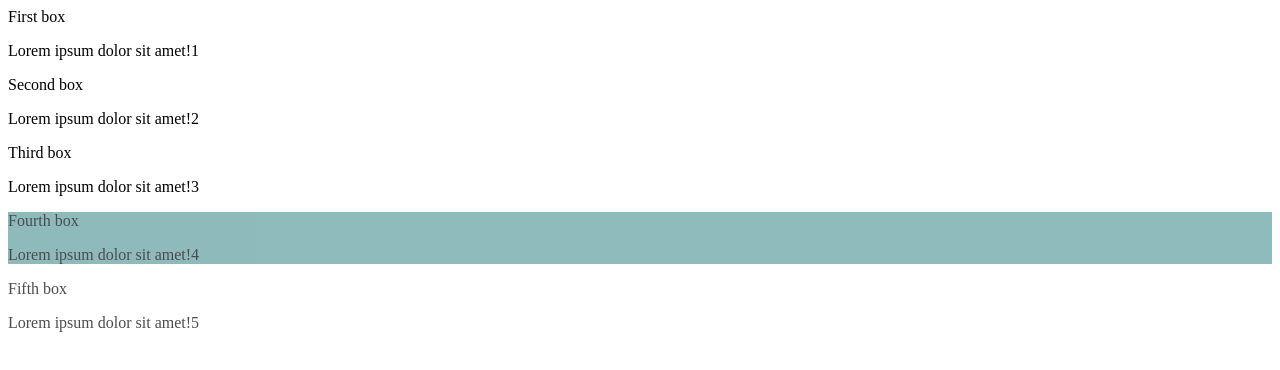
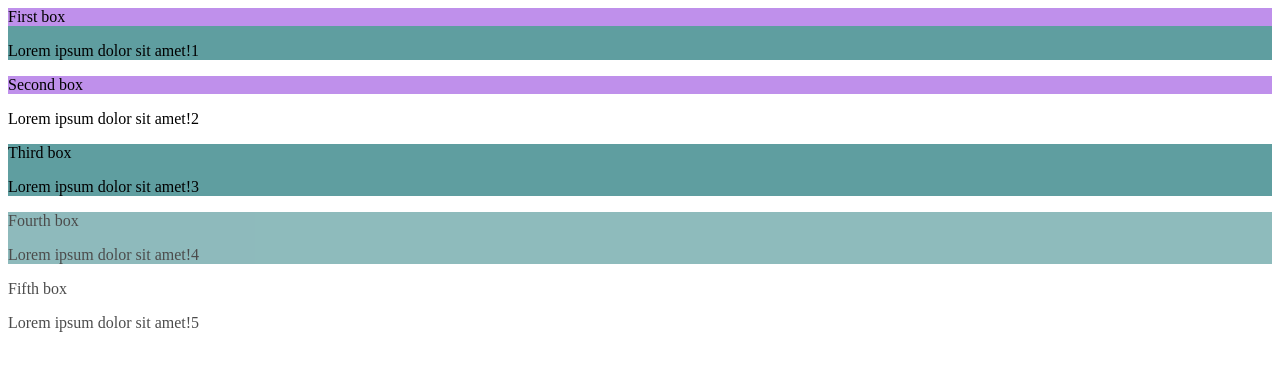
Before and after one commit to Szoker6/Request13.1, a website: page index.html in a window 1280 px wide. Drawn offline with Linux system fonts and the light colour scheme.

Commit message:
Add classList to div

```diff
--- a/script.js
+++ b/script.js
@@ -30,29 +30,24 @@
             id: "box5",
             title: "Fifth box",
             content: "Lorem ipsum dolor sit amet!5",
-            categories: [""]
+            categories: []
         }
     ];
-
 
     for (let i = 0; i < data.length; i++) {
 
         var currentArrayElement = data[i];
-        var header = document.createElement('header');
         var div = document.createElement('div');
         div.setAttribute('id', currentArrayElement.id);
 
         for (let j = 0; j < currentArrayElement.categories.length; j++) {
             var currentCategories = currentArrayElement.categories[j];
+            console.log('class', currentCategories);
+            div.classList.add(currentCategories);
+       }
 
-            console.log('1', currentCategories);
-            div.setAttribute('class', currentCategories);
-
-        }
-
-
+        var header = document.createElement('header');
         var headerContent = document.createTextNode(currentArrayElement.title);
-
         var p = document.createElement('p');
         p.innerHTML = currentArrayElement.content;
 
@@ -63,11 +58,3 @@
     }
 
 })();
-//div.classList.add('highlighted');
-        //div.setAttribute('class', currentCategories);
-        //header.setAttribute('class', currentCategories);
-        //zamiast join() -> przeleciec manualnie po calej tablicy `categories` i dla kazdego
-        //jej elementu (czyli klasy) wykonac div.classList.add(klasa);
-
-
-        //header.classList.add('special-header');
--- a/style.css
+++ b/style.css
@@ -5,7 +5,7 @@ div {
 .highlighted {
     background-color: cadetblue;
 }
-.special-header {
+.special-header header {
     background-color: rgb(191, 144, 235);
 }
 .important {
```
